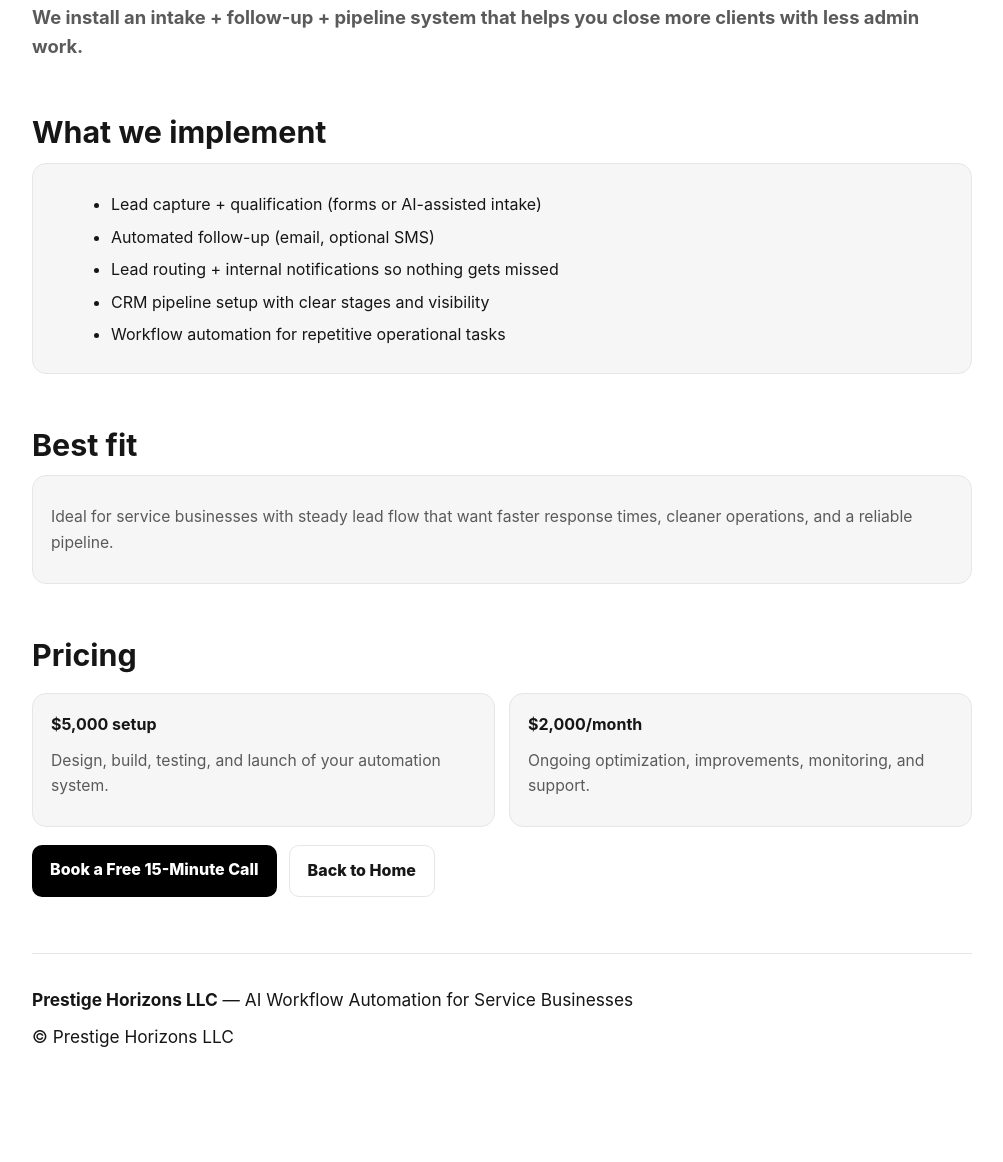
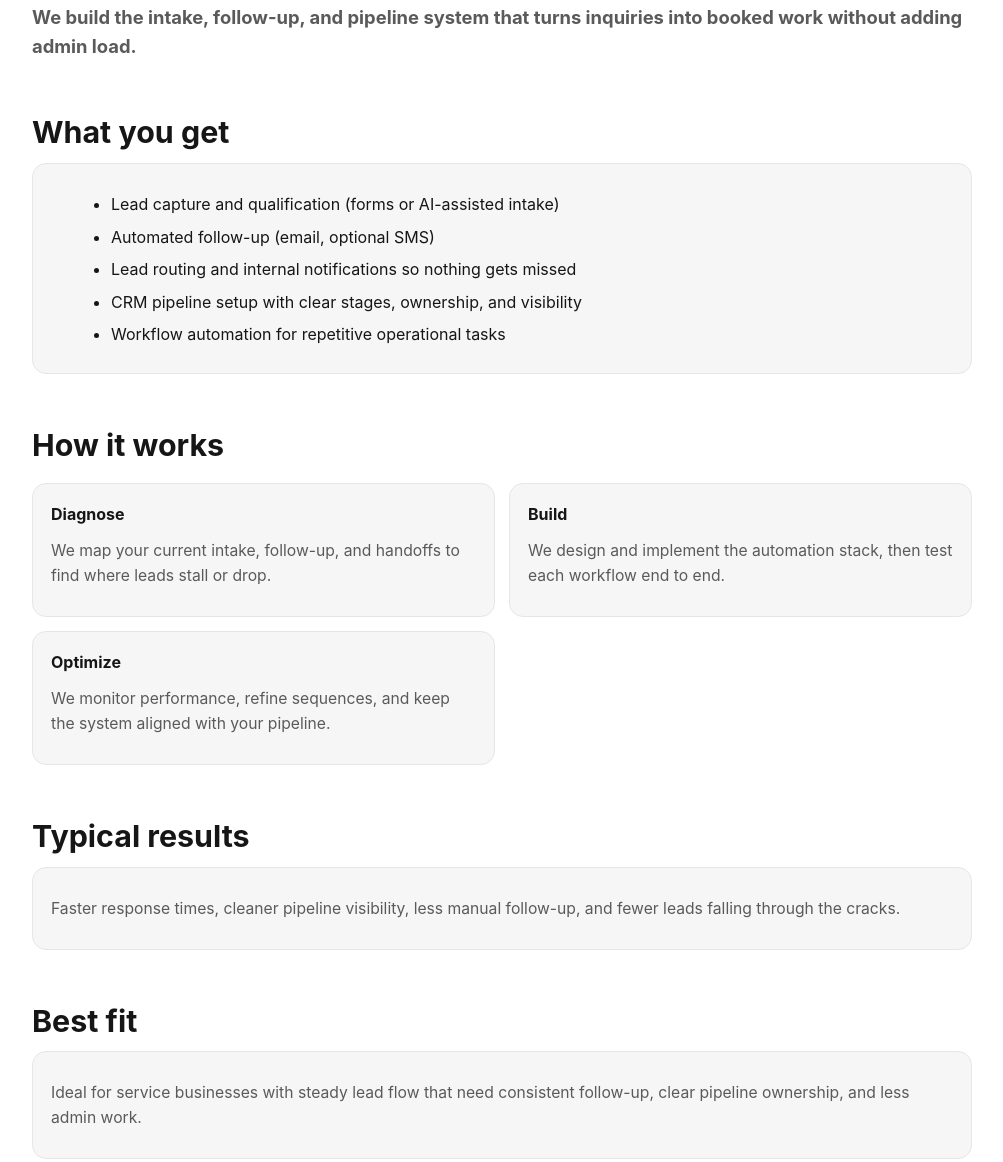
Before and after one commit to alarielimited/prestige-horizons-site, a plain HTML site: page assets/automation.html in a window 1280 px wide. Shown: the part 229-1391 px from the top of the page, without its empty margins (138-1141 px from the left). Before the commit the page ends 1360 px from the top, so only its background shows below. Drawn offline with Linux system fonts and the light colour scheme; files that its build step writes are made by us from their sources.

Commit message:
Improve automation service page messaging

```diff
--- a/assets/automation.html
+++ b/assets/automation.html
@@ -22,18 +22,45 @@
   <main class="container">
     <span class="badge">Primary Offer</span>
     <h1>AI Workflow Automation</h1>
-    <h3>We install an intake + follow-up + pipeline system that helps you close more clients with less admin work.</h3>
+    <h3>We build the intake, follow-up, and pipeline system that turns inquiries into booked work without adding admin load.</h3>
 
     <section>
-      <h2>What we implement</h2>
+      <h2>What you get</h2>
       <div class="card">
         <ul>
-          <li>Lead capture + qualification (forms or AI-assisted intake)</li>
+          <li>Lead capture and qualification (forms or AI-assisted intake)</li>
           <li>Automated follow-up (email, optional SMS)</li>
-          <li>Lead routing + internal notifications so nothing gets missed</li>
-          <li>CRM pipeline setup with clear stages and visibility</li>
+          <li>Lead routing and internal notifications so nothing gets missed</li>
+          <li>CRM pipeline setup with clear stages, ownership, and visibility</li>
           <li>Workflow automation for repetitive operational tasks</li>
         </ul>
+      </div>
+    </section>
+
+    <section>
+      <h2>How it works</h2>
+      <div class="grid">
+        <div class="card span-6">
+          <strong>Diagnose</strong>
+          <p class="small">We map your current intake, follow-up, and handoffs to find where leads stall or drop.</p>
+        </div>
+        <div class="card span-6">
+          <strong>Build</strong>
+          <p class="small">We design and implement the automation stack, then test each workflow end to end.</p>
+        </div>
+        <div class="card span-6">
+          <strong>Optimize</strong>
+          <p class="small">We monitor performance, refine sequences, and keep the system aligned with your pipeline.</p>
+        </div>
+      </div>
+    </section>
+
+    <section>
+      <h2>Typical results</h2>
+      <div class="card">
+        <p class="small">
+          Faster response times, cleaner pipeline visibility, less manual follow-up, and fewer leads falling through the cracks.
+        </p>
       </div>
     </section>
 
@@ -41,8 +68,8 @@
       <h2>Best fit</h2>
       <div class="card">
         <p class="small">
-          Ideal for service businesses with steady lead flow that want faster response times,
-          cleaner operations, and a reliable pipeline.
+          Ideal for service businesses with steady lead flow that need consistent follow-up,
+          clear pipeline ownership, and less admin work.
         </p>
       </div>
     </section>
@@ -52,11 +79,11 @@
       <div class="grid">
         <div class="card span-6">
           <strong>$5,000 setup</strong>
-          <p class="small">Design, build, testing, and launch of your automation system.</p>
+          <p class="small">Discovery, design, build, testing, and launch of your automation system.</p>
         </div>
         <div class="card span-6">
           <strong>$2,000/month</strong>
-          <p class="small">Ongoing optimization, improvements, monitoring, and support.</p>
+          <p class="small">Ongoing optimization, improvements, monitoring, and support to keep it running well.</p>
         </div>
       </div>
     </section>
```
